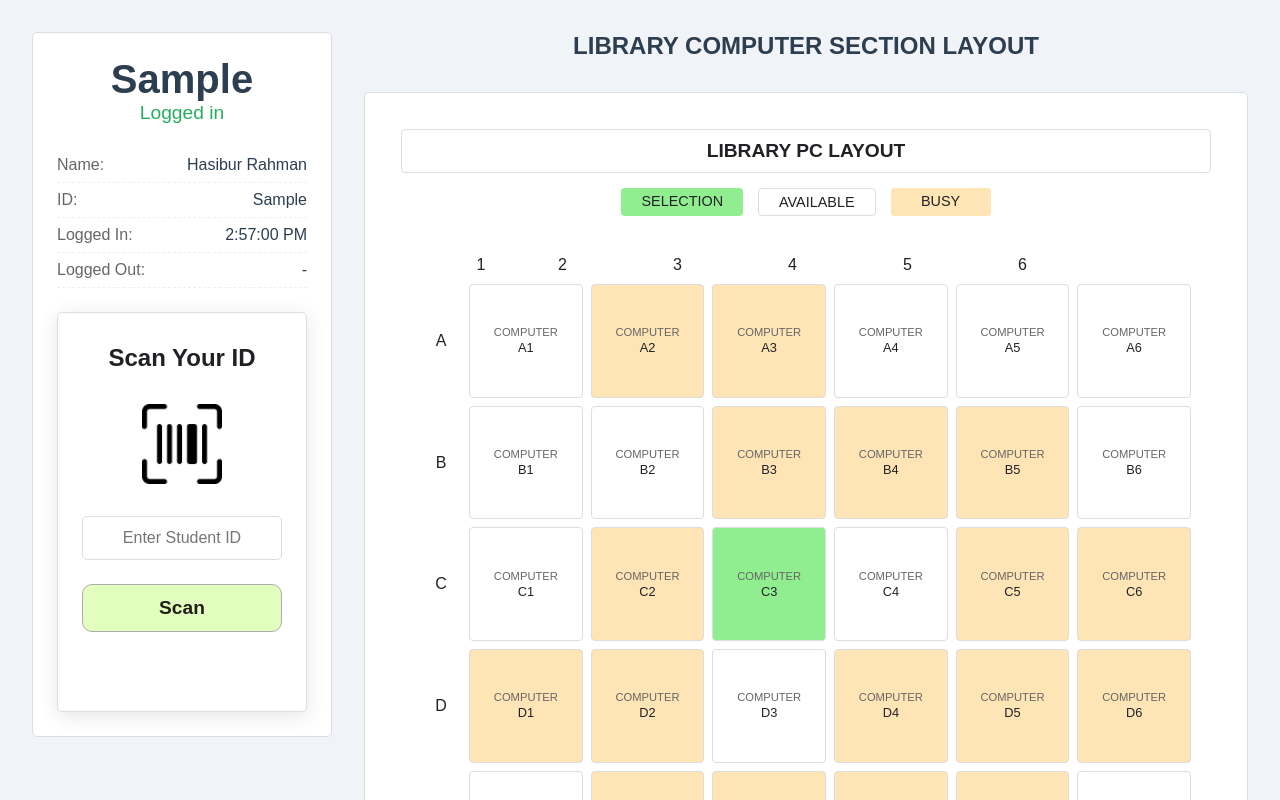
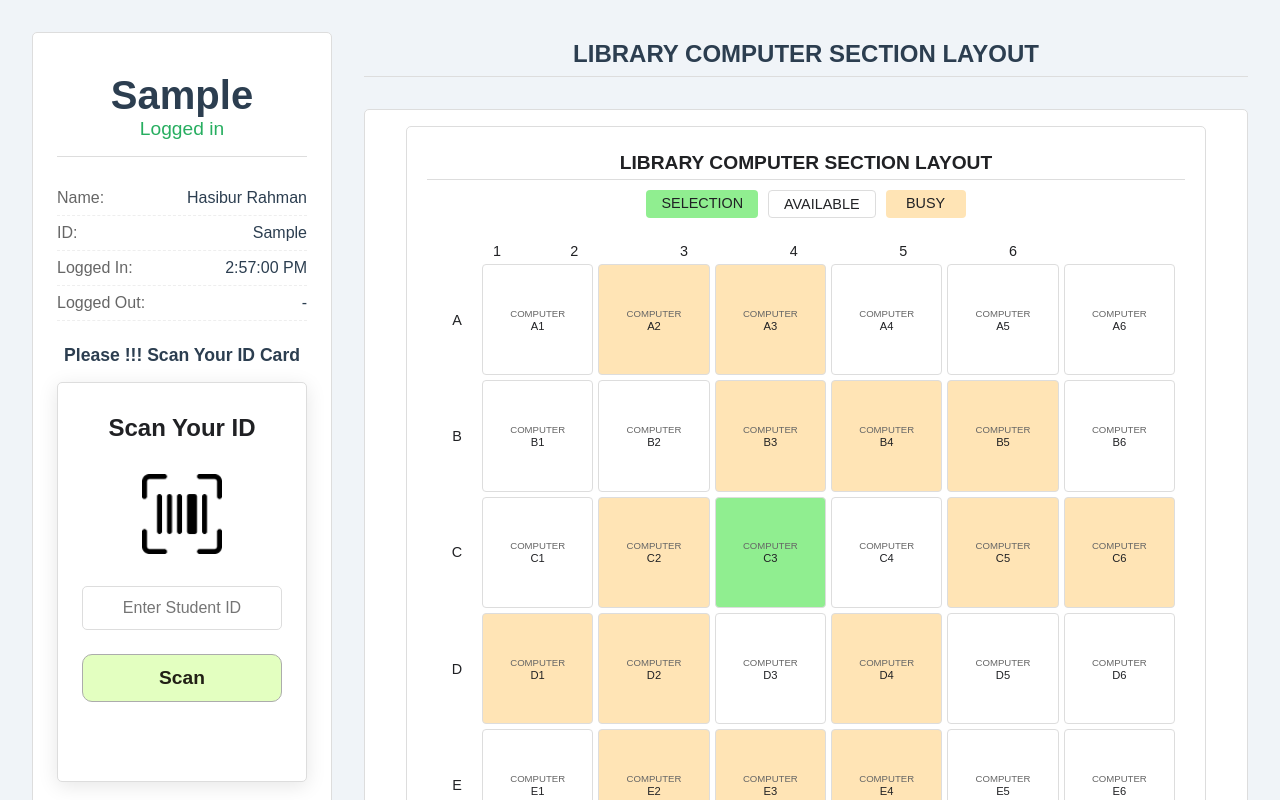
Before and after one commit to hijbullahx/IUBAT_SmartLibrary, a React (Vite) app in the folder frontend/: page / in a window 1280 px wide. Both pictures are taken after typing "Sample" into the empty fields and a click on the button "Scan". Shown: the top 800 px of the page. Built offline with nearby package versions, Linux system fonts and the light colour scheme; no server answers.

Commit message:
defaultpage init

```diff
--- a/frontend/src/components/pcgrid/PCGrid.css
+++ b/frontend/src/components/pcgrid/PCGrid.css
@@ -1,37 +1,38 @@
 .pc-grid-container {
   width: 100%;
-  max-width: 1000px;
+  max-width: 800px; /* Adjusted to fit 6x6 grid better */
   margin: 0 auto;
   padding: 20px;
   background: white;
+  border: 1px solid #ddd;
+  border-radius: 5px;
 }
 
 .header {
   text-align: center;
-  margin-bottom: 20px;
+  margin-bottom: 15px;
 }
 
 .header h2 {
   font-size: 1.2rem;
-  margin-bottom: 15px;
-  padding: 10px;
-  border: 1px solid #ddd;
-  border-radius: 4px;
+  margin-bottom: 10px;
+  padding: 5px;
+  border-bottom: 1px solid #ddd;
 }
 
 .status-indicators {
   display: flex;
   justify-content: center;
-  gap: 15px;
-  margin-bottom: 20px;
+  gap: 10px;
+  margin-bottom: 10px;
 }
 
 .indicator {
-  padding: 5px 20px;
+  padding: 5px 15px;
   border-radius: 4px;
   font-size: 0.9rem;
-  min-width: 100px;
   text-align: center;
+  min-width: 80px;
 }
 
 .indicator.selection {
@@ -49,38 +50,40 @@
 
 /* PC Layout Grid */
 .pc-layout {
-  padding: 20px;
+  padding: 10px;
 }
 
 .col-numbers {
   display: grid;
   grid-template-columns: 40px repeat(6, 1fr);
-  gap: 8px;
-  margin-bottom: 10px;
+  gap: 5px;
+  margin-bottom: 5px;
   padding-left: 40px;
 }
 
 .col-number {
   text-align: center;
   font-weight: 500;
+  font-size: 0.9rem;
 }
 
 .grid-container {
   display: grid;
-  grid-template-rows: repeat(9, auto);
-  gap: 8px;
+  grid-template-rows: repeat(6, auto); /* Limited to 6 rows */
+  gap: 5px;
 }
 
 .grid-row {
   display: grid;
   grid-template-columns: 40px repeat(6, 1fr);
-  gap: 8px;
+  gap: 5px;
   align-items: center;
 }
 
 .row-label {
   text-align: center;
   font-weight: 500;
+  font-size: 0.9rem;
 }
 
 .pc-cell {
@@ -93,8 +96,9 @@
   justify-content: center;
   align-items: center;
   cursor: pointer;
-  padding: 5px;
+  padding: 2px;
   transition: all 0.2s ease;
+  font-size: 0.7rem;
 }
 
 .pc-cell.selection {
@@ -111,19 +115,20 @@
 }
 
 .computer-label {
-  font-size: 0.7rem;
+  font-size: 0.6rem;
   color: #666;
-  margin-bottom: 2px;
+  margin-bottom: 1px;
 }
 
 .computer-id {
-  font-size: 0.8rem;
+  font-size: 0.7rem;
   font-weight: 500;
 }
 
 @media (max-width: 768px) {
   .pc-grid-container {
     padding: 10px;
+    max-width: 100%;
   }
 
   .status-indicators {
@@ -131,16 +136,16 @@
   }
 
   .indicator {
-    padding: 4px 15px;
+    padding: 4px 10px;
     font-size: 0.8rem;
-    min-width: 80px;
+    min-width: 70px;
   }
 
   .computer-label {
-    font-size: 0.6rem;
+    font-size: 0.5rem;
   }
 
   .computer-id {
-    font-size: 0.7rem;
+    font-size: 0.6rem;
   }
 }
--- a/frontend/src/components/pcgrid/PCGrid.jsx
+++ b/frontend/src/components/pcgrid/PCGrid.jsx
@@ -1,17 +1,14 @@
 import { useState } from 'react';
 import './PCGrid.css';
 
-// Mock PC data for initial development
+// Mock PC data corrected to 6x6 grid (A1 to F6)
 const initialPCs = {
   'A1': 'available', 'A2': 'busy', 'A3': 'busy', 'A4': 'available', 'A5': 'available', 'A6': 'available',
   'B1': 'available', 'B2': 'available', 'B3': 'busy', 'B4': 'busy', 'B5': 'busy', 'B6': 'available',
   'C1': 'available', 'C2': 'busy', 'C3': 'selection', 'C4': 'available', 'C5': 'busy', 'C6': 'busy',
-  'D1': 'busy', 'D2': 'busy', 'D3': 'available', 'D4': 'busy', 'D5': 'busy', 'D6': 'busy',
-  'E1': 'available', 'E2': 'busy', 'E3': 'busy', 'E4': 'busy', 'E5': 'busy', 'E6': 'available',
-  'F1': 'busy', 'F2': 'available', 'F3': 'busy', 'F4': 'available', 'F5': 'busy', 'F6': 'busy',
-  'G1': 'available', 'G2': 'busy', 'G3': 'available', 'G4': 'busy', 'G5': 'busy', 'G6': 'available',
-  'H1': 'available', 'H2': 'busy', 'H3': 'available', 'H4': 'available', 'H5': 'busy', 'H6': 'busy',
-  'I1': 'available', 'I2': 'busy', 'I3': 'busy', 'I4': 'available', 'I5': 'available', 'I6': 'available'
+  'D1': 'busy', 'D2': 'busy', 'D3': 'available', 'D4': 'busy', 'D5': 'available', 'D6': 'available', // Fixed D5, D6
+  'E1': 'available', 'E2': 'busy', 'E3': 'busy', 'E4': 'busy', 'E5': 'available', 'E6': 'available', // Fixed E5, E6
+  'F1': 'busy', 'F2': 'available', 'F3': 'busy', 'F4': 'available', 'F5': 'available', 'F6': 'available' // Fixed F5, F6
 };
 
 const PCGrid = () => {
@@ -25,8 +22,8 @@ const PCGrid = () => {
   };
 
   const renderPCGrid = () => {
-    const rows = ['A', 'B', 'C', 'D', 'E', 'F', 'G', 'H', 'I'];
-    const cols = [1, 2, 3, 4, 5, 6];
+    const rows = ['A', 'B', 'C', 'D', 'E', 'F']; // Limited to 6 rows
+    const cols = [1, 2, 3, 4, 5, 6]; // Limited to 6 columns
 
     return (
       <div className="pc-layout">
@@ -44,7 +41,7 @@ const PCGrid = () => {
               <div className="row-label">{row}</div>
               {cols.map(col => {
                 const pcId = `${row}${col}`;
-                const status = pcId === selectedPC ? 'selection' : pcStatus[pcId];
+                const status = pcId === selectedPC ? 'selection' : pcStatus[pcId] || 'available';
                 return (
                   <div
                     key={pcId}
@@ -66,7 +63,7 @@ const PCGrid = () => {
   return (
     <div className="pc-grid-container">
       <div className="header">
-        <h2>LIBRARY PC LAYOUT</h2>
+        <h2>LIBRARY COMPUTER SECTION LAYOUT</h2>
         <div className="status-indicators">
           <div className="indicator selection">SELECTION</div>
           <div className="indicator available">AVAILABLE</div>
--- a/frontend/src/pages/default/DefaultPage.css
+++ b/frontend/src/pages/default/DefaultPage.css
@@ -29,6 +29,8 @@
 .user-id-display {
   text-align: center;
   margin-bottom: 1.5rem;
+  padding: 1rem;
+  border-bottom: 1px solid #ddd;
 }
 
 .user-id-display h1 {
@@ -66,6 +68,14 @@
   margin-top: 1rem;
 }
 
+.scan-instruction {
+  text-align: center;
+  font-size: 1.1rem;
+  color: #2c3e50;
+  margin-bottom: 1rem;
+  font-weight: bold;
+}
+
 .scanner-section .scan-section {
   width: 100%;
   max-width: 400px;
@@ -90,6 +100,8 @@
   color: #2c3e50;
   text-align: center;
   margin-bottom: 1rem;
+  padding: 0.5rem;
+  border-bottom: 1px solid #ddd;
 }
 
 .computer-grid {
@@ -146,6 +158,11 @@
   line-height: 1.4;
 }
 
+.instruction-box .icon {
+  color: #27ae60;
+  margin: 0 0.5rem;
+}
+
 .warning-box {
   background: #fff3e0;
   padding: 1rem;
--- a/frontend/src/pages/default/DefaultPage.jsx
+++ b/frontend/src/pages/default/DefaultPage.jsx
@@ -20,7 +20,7 @@ const DefaultPage = () => {
 
     setUserData({
       student_id: studentId,
-      student_name: `Hasibur Rahman`, // Updated to match image
+      student_name: `Hasibur Rahman`, // Matches image
       login_time: loginTime
     });
   }, [navigate]);
@@ -66,6 +66,7 @@ const DefaultPage = () => {
               </div>
             </div>
             <div className="scanner-section">
+              <div className="scan-instruction">Please !!! Scan Your ID Card</div>
               <Scanbox
                 studentId={exitId}
                 setStudentId={setExitId}
@@ -81,14 +82,14 @@ const DefaultPage = () => {
           </div>
           <div className="info-section">
             <div className="selection-box">SELECTION</div>
-            <div classStatus="status-box">
+            <div className="status-box">
               <div>AVAILABLE</div>
               <div>BUSY</div>
             </div>
             <div className="instruction-box">
               <h3>Instructions</h3>
               <p>Please TAP to Select Any COMPUTER!!!</p>
-              <p>Activate Computer ?? Deactivate Computer ??</p>
+              <p><span className="icon">?</span> Activate Computer ?? <span className="icon">?</span> Deactivate Computer ??</p>
             </div>
             <div className="warning-box">
               <h3>Warning!</h3>
```
